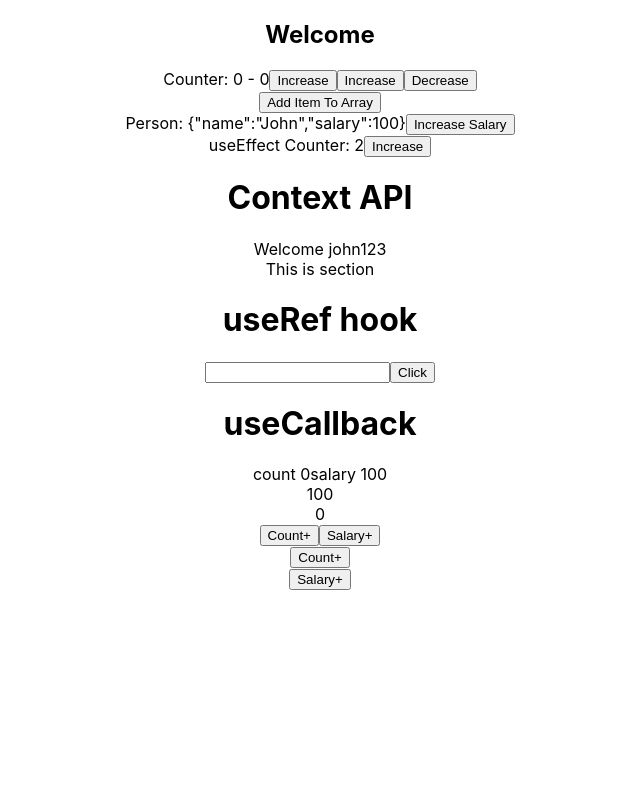
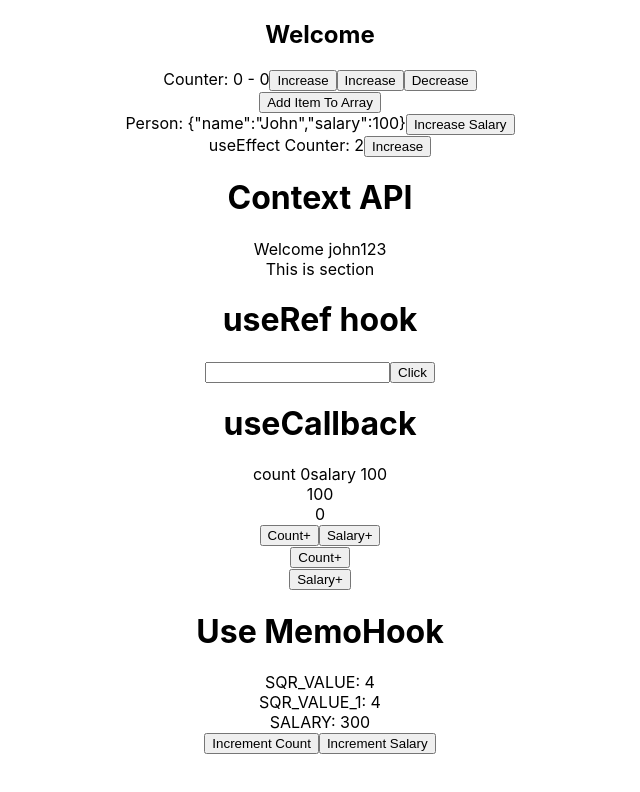
Before and after one commit to reactjs-example/react-hooks-demo, a React (Create React App) app: page / in a window 1280 px wide. Shown: the top 792 px of the page, without its empty margins (320-960 px from the left). Built offline with nearby package versions, Linux system fonts and the light colour scheme.

Commit message:
useMemo to memorize a result

```diff
--- a/src/App.js
+++ b/src/App.js
@@ -6,6 +6,7 @@ import { EffectCounter } from './effect/Counter';
 import { AppContainer } from './context/AppContainer';
 import AppRefContainer from './ref/AppRefContainer';
 import AppCallbackHook from './callback/AppCallbackHook';
+import AppMemoHook from './memo/AppMemoHook';
 
 function App() {
   return (
@@ -22,6 +23,8 @@ function App() {
      <AppRefContainer/>
      {/** useCallback */}
      <AppCallbackHook/>
+     {/** useMemoHook */}
+     <AppMemoHook/>
     </div>
   );
 }
--- /dev/null
+++ b/src/memo/AppMemoHook.js
@@ -0,0 +1,46 @@
+import { React, useMemo } from "react";
+import Display from "./Display";
+import { useState } from "react";
+
+const AppMemoHook = () => {
+  const [count, setCount] = useState(2);
+  const [salary, setSalary] = useState(300);
+  const sqrFunc = () => {
+    console.log("evaluating sqaure");
+    return Math.pow(count, 2);
+  };
+  /**
+   * below sqrValue gets evaluated on each re-render when the salary changes also
+   */
+  const sqrValue = sqrFunc();
+  /**
+   * below sqrValue is memorized for the count value
+   *
+   * on re-render due to change in salary,
+   * the sqrValue wont be evaluated as count is not changing
+   *
+   */
+  const sqrValueMemo = useMemo(() => {
+    console.log("memo called");
+    return sqrFunc();
+  }, [count]);
+
+  const handleClickCount = () => {
+    setCount(count + 1);
+  };
+  const handleClickSalary = () => {
+    setSalary(salary + 100);
+  };
+  return (
+    <div>
+      <h1>Use MemoHook</h1>
+      <Display value={sqrValue} text="SQR_VALUE" />
+      <Display value={sqrValueMemo} text="SQR_VALUE_1" />
+      <Display value={salary} text="SALARY" />
+      <button onClick={handleClickCount}>Increment Count</button>
+      <button onClick={handleClickSalary}>Increment Salary</button>
+    </div>
+  );
+};
+
+export default AppMemoHook;
--- /dev/null
+++ b/src/memo/Display.js
@@ -0,0 +1,11 @@
+import React from "react";
+
+const Display = ({ value, text }) => {
+  return (
+    <div>
+      {text}: {value}
+    </div>
+  );
+};
+
+export default Display;
```
